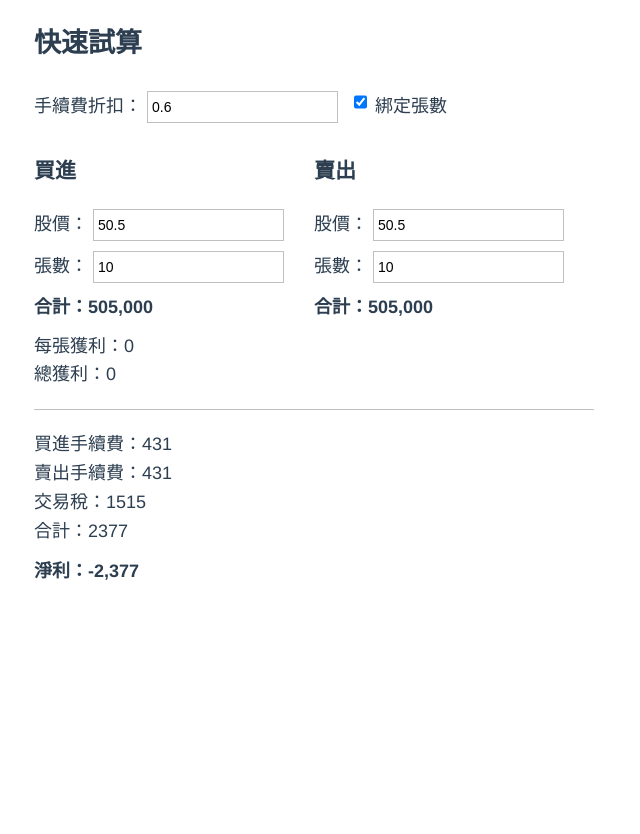
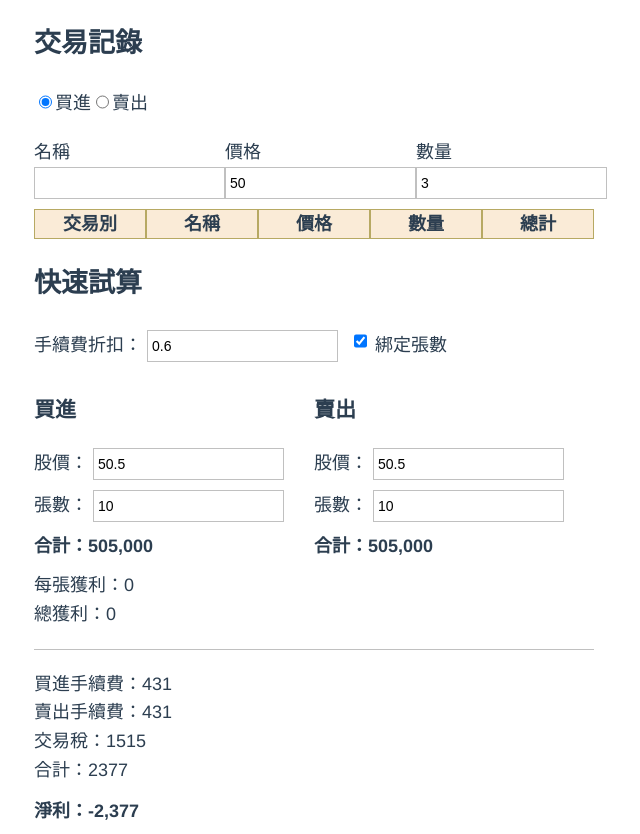
Before and after one commit to CodinCat/stock-tool, a Vue app: page / in a window 1280 px wide. Shown: the whole page, without its empty margins (326-966 px from the left). Before the commit the page ends 800 px from the top, so only its background shows below. Built offline with nearby package versions, Linux system fonts and the light colour scheme.

Commit message:
Add prototype of  Transactions

```diff
--- a/src/App.vue
+++ b/src/App.vue
@@ -1,16 +1,19 @@
 <template>
   <div id="app">
+    <Transactions />
     <Calculator />
   </div>
 </template>
 
 <script>
 import Calculator from './views/Calculator'
+import Transactions from './views/Transactions'
 
 export default {
   name: 'app',
   components: {
     Calculator,
+    Transactions,
   },
 }
 </script>
@@ -25,4 +28,18 @@ export default {
   width: 560px;
   -webkit-font-smoothing: antialiased;
 }
+input {
+  border: 1px solid silver;
+  font-size: 14px;
+  height: 22px;
+  padding: 4px;
+  outline: 0;
+}
+input[type='checkbox'],
+input[type='radio'] {
+  vertical-align: text-bottom;
+}
+input:focus {
+  border-color: cadetblue;
+}
 </style>
--- /dev/null
+++ b/src/components/Flex.vue
@@ -0,0 +1,13 @@
+<template>
+  <div class="flex"><slot></slot></div>
+</template>
+
+<script>
+export default {}
+</script>
+
+<style>
+.flex {
+  display: flex;
+}
+</style>
--- /dev/null
+++ b/src/components/TransactionHeader.vue
@@ -0,0 +1,26 @@
+<template>
+  <div class="transaction-header">
+    <div>交易別</div>
+    <div>名稱</div>
+    <div>價格</div>
+    <div>數量</div>
+    <div>總計</div>
+  </div>
+</template>
+
+<script>
+export default {}
+</script>
+
+<style>
+.transaction-header {
+  display: flex;
+  font-weight: bold;
+  text-align: center;
+}
+.transaction-header > div {
+  background-color: antiquewhite;
+  border: 1px solid #b7a963;
+  flex: 1;
+}
+</style>
--- /dev/null
+++ b/src/components/TransactionRecord.vue
@@ -0,0 +1,52 @@
+<template>
+  <div class="transaction-record">
+    <div>{{ typeName }}</div>
+    <div>{{ name }}</div>
+    <div class="number">{{ price }}</div>
+    <div class="number">{{ quantity * 1000 }}</div>
+    <div class="number">{{ total.toLocaleString() }}</div>
+  </div>
+</template>
+
+<script>
+export default {
+  props: {
+    type: {
+      validator: value => ['buy', 'sell'].includes(value),
+    },
+    name: String,
+    price: Number,
+    quantity: Number,
+  },
+  computed: {
+    typeName() {
+      return this.type === 'buy' ? '買進' : '賣出'
+    },
+    total() {
+      return this.price * this.quantity * 1000
+    },
+  },
+}
+</script>
+
+<style scoped>
+.transaction-record {
+  display: flex;
+}
+.transaction-record > div {
+  border: 1px solid #b7a963;
+  border-left-width: 0;
+  border-bottom-width: 0;
+  flex: 1;
+  padding: 4px;
+}
+.transaction-record > div:first-child {
+  border-left-width: 1px;
+}
+.transaction-record:last-child > div {
+  border-bottom-width: 1px;
+}
+.number {
+  text-align: right;
+}
+</style>
--- a/src/store/index.js
+++ b/src/store/index.js
@@ -1,11 +1,13 @@
 import Vue from 'vue'
 import Vuex from 'vuex'
 import calculator from './calculator'
+import transactions from './transactions'
 
 Vue.use(Vuex)
 
 export default new Vuex.Store({
   modules: {
     calculator,
+    transactions,
   },
 })
--- /dev/null
+++ b/src/store/transactions.js
@@ -0,0 +1,15 @@
+const state = {
+  records: [],
+}
+
+const mutations = {
+  addRecord(state, record) {
+    state.records.push(record)
+  },
+}
+
+export default {
+  namespaced: true,
+  state,
+  mutations,
+}
--- a/src/views/Calculator.vue
+++ b/src/views/Calculator.vue
@@ -19,7 +19,7 @@
         </label>
       </LabelInput>
     </InputColumn>
-    <div class="form-wrapper">
+    <Flex>
       <TradingForm
         title="買進"
         :price="buyPrice"
@@ -34,7 +34,7 @@
         @update:price="setSellPrice"
         @update:quantity="setSellQuantity"
       />
-    </div>
+    </Flex>
     <div>每張獲利：{{ earningPer1.toLocaleString() }}</div>
     <div>總獲利：{{ totalEarning.toLocaleString() }}</div>
     <div class="fees">
@@ -51,6 +51,7 @@
 
 <script>
 import { mapState, mapMutations, mapGetters } from 'vuex'
+import Flex from '../components/Flex'
 import InputColumn from '../components/InputColumn'
 import LabelInput from '../components/LabelInput'
 import TradingForm from '../components/TradingForm'
@@ -59,6 +60,7 @@ const STORAGE_KEY = 'CALCULATOR'
 
 export default {
   components: {
+    Flex,
     TradingForm,
     InputColumn,
     LabelInput,
@@ -101,24 +103,8 @@ export default {
 </script>
 
 <style>
-input {
-  border: 1px solid silver;
-  font-size: 14px;
-  height: 22px;
-  padding: 4px;
-  outline: 0;
-}
-input[type='checkbox'] {
-  vertical-align: text-bottom;
-}
-input:focus {
-  border-color: cadetblue;
-}
 .bind-quantity {
   margin-left: 12px;
-}
-.form-wrapper {
-  display: flex;
 }
 .fees {
   border-top: 1px solid silver;
--- /dev/null
+++ b/src/views/Transactions.vue
@@ -0,0 +1,85 @@
+<template>
+  <div>
+    <h2>交易記錄</h2>
+    <InputColumn>
+      <label><input type="radio" v-model="type" value="buy">買進</label>
+      <label><input type="radio" v-model="type" value="sell">賣出</label>
+    </InputColumn>
+    <Flex>
+      <LabelInput
+        type="text"
+        label="名稱"
+        v-model="name"
+        @keyup.enter="submit"
+      />
+      <LabelInput
+        type="number"
+        step="0.1"
+        label="價格"
+        v-model="price"
+        @keyup.enter="submit"
+      />
+      <LabelInput
+        type="number"
+        label="數量"
+        v-model="quantity"
+        @keyup.enter="submit"
+      />
+    </Flex>
+    <div>
+      <TransactionHeader />
+      <TransactionRecord
+        v-for="(record, i) in records"
+        :key="i"
+        :type="record.type"
+        :name="record.name"
+        :price="record.price"
+        :quantity="record.quantity"
+      />
+    </div>
+  </div>
+</template>
+
+<script>
+import { mapState } from 'vuex'
+import Flex from '../components/Flex.vue'
+import InputColumn from '../components/InputColumn.vue'
+import LabelInput from '../components/LabelInput.vue'
+import TransactionHeader from '../components/TransactionHeader.vue'
+import TransactionRecord from '../components/TransactionRecord.vue'
+
+export default {
+  components: {
+    Flex,
+    InputColumn,
+    LabelInput,
+    TransactionRecord,
+    TransactionHeader,
+  },
+  data() {
+    return {
+      name: '',
+      price: 50,
+      quantity: 3,
+      type: 'buy',
+    }
+  },
+  computed: {
+    ...mapState('transactions', ['records']),
+  },
+  methods: {
+    submit() {
+      this.$store.commit('transactions/addRecord', {
+        type: this.type,
+        name: this.name,
+        price: this.price,
+        quantity: this.quantity,
+      })
+    },
+  },
+}
+</script>
+
+<style>
+
+</style>
```
